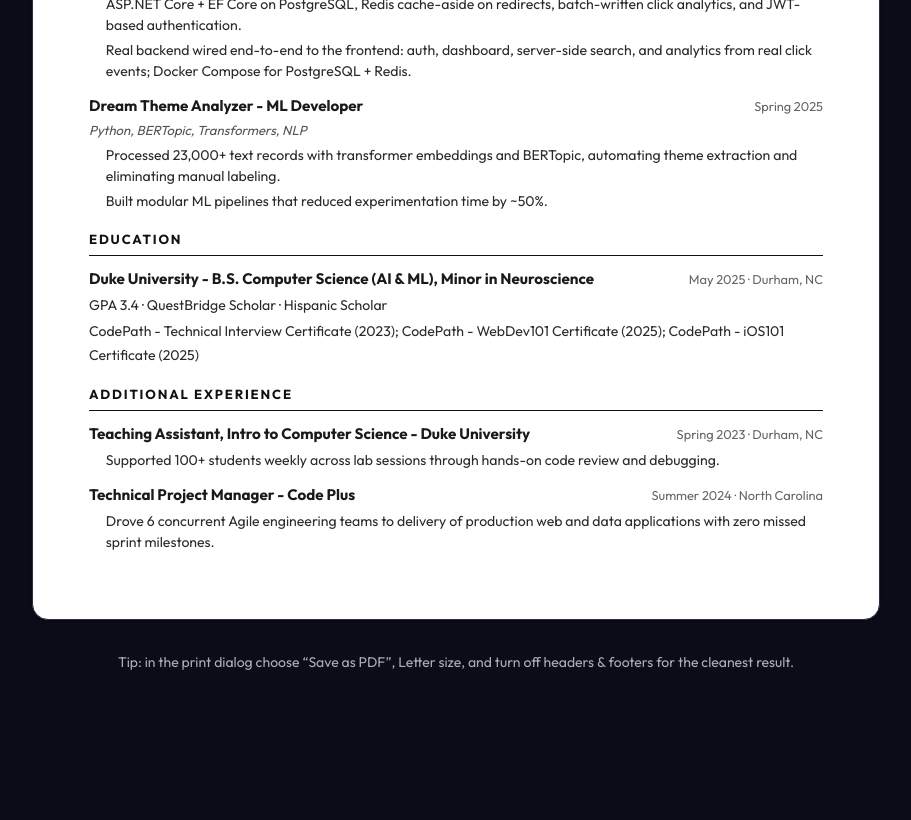
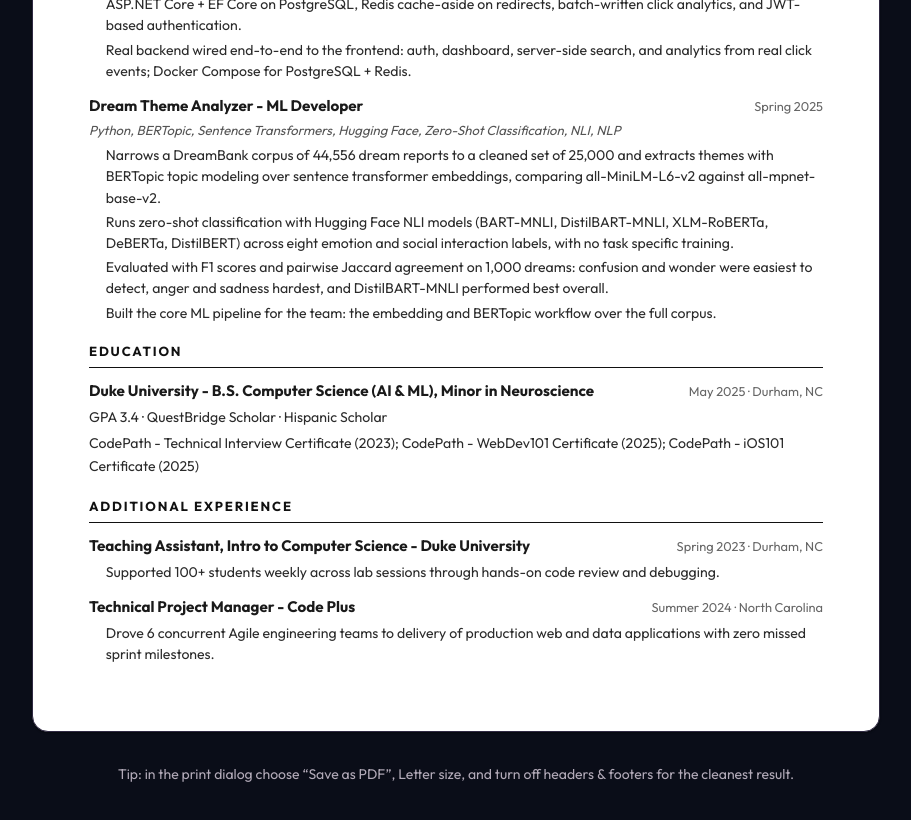
Before and after one commit to jaelyncuellar/portfolio-2026, a Next.js app: page /cv in a window 1280 px wide. Shown: the part 1640-2460 px from the top of the page, without its empty margins (184-1095 px from the left). Before the commit the page ends 2360 px from the top, so only its background shows below. Built offline with nearby package versions, Linux system fonts and the light colour scheme.

Commit message:
Update the Dream Theme Analyzer summary

```diff
--- a/src/data/projects.ts
+++ b/src/data/projects.ts
@@ -126,12 +126,14 @@ export const projects: Project[] = [
 
     ],
     description:
-      "NLP pipeline that automatically extracts themes from tens of thousands of dream journal entries using transformer embeddings and topic modeling.",
+      "An NLP pipeline that mines 25,000 dream journals from the DreamBank corpus to surface the emotions and themes that dominate dreams, combining BERTopic topic modeling with zero-shot classification from pretrained language models.",
     bullets: [
-      "Processed 23,000+ text records with transformer embeddings and BERTopic, automating theme extraction and eliminating manual labeling.",
-      "Built modular ML pipelines that reduced experimentation time by ~50%.",
+      "Narrows a DreamBank corpus of 44,556 dream reports to a cleaned set of 25,000 and extracts themes with BERTopic topic modeling over sentence transformer embeddings, comparing all-MiniLM-L6-v2 against all-mpnet-base-v2.",
+      "Runs zero-shot classification with Hugging Face NLI models (BART-MNLI, DistilBART-MNLI, XLM-RoBERTa, DeBERTa, DistilBERT) across eight emotion and social interaction labels, with no task specific training.",
+      "Evaluated with F1 scores and pairwise Jaccard agreement on 1,000 dreams: confusion and wonder were easiest to detect, anger and sadness hardest, and DistilBART-MNLI performed best overall.",
+      "Built the core ML pipeline for the team: the embedding and BERTopic workflow over the full corpus.",
     ],
-    tech: ["Python", "BERTopic", "Transformers", "NLP"],
+    tech: ["Python", "BERTopic", "Sentence Transformers", "Hugging Face", "Zero-Shot Classification", "NLI", "NLP"],
     github: null,
     featured: true,
     onResume: true,
```
